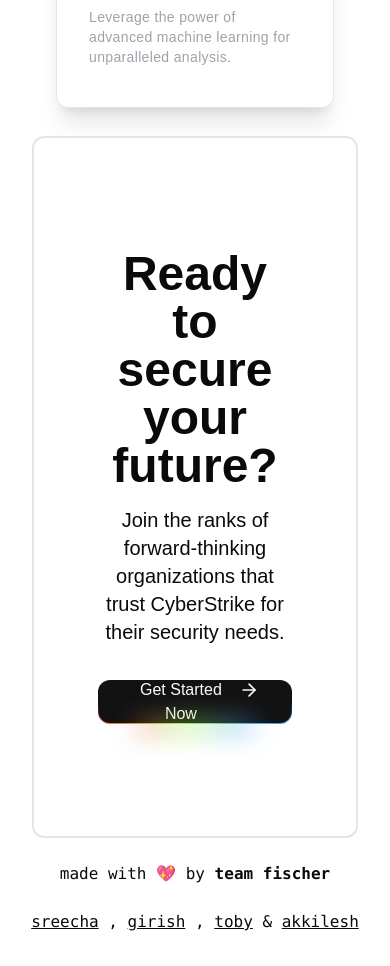
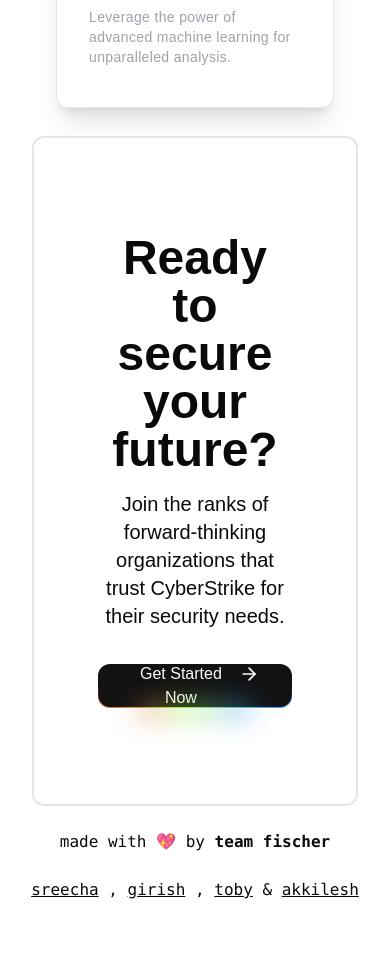
Before and after one commit to sr2echa/CyberStrike, a Next.js app in the folder frontend/: page / in a window 390 px wide. Shown: the part 2160-3126 px from the top of the page. After the commit the page ends 3094 px from the top, so only its background shows below. Built offline with nearby package versions, Linux system fonts and the light colour scheme.

Commit message:
update env

```diff
--- a/frontend/app/analyze/[id]/page.tsx
+++ b/frontend/app/analyze/[id]/page.tsx
@@ -67,7 +67,7 @@
 };
 
 export default function Analyze() {
-  const backendUrl = "https://d638-2406-7400-c8-df4b-636e-473-68ea-5287.ngrok-free.app";
+  const backendUrl = process.env.BACKEND_URL;
 
   //get the url
   const url = usePathname();
--- a/frontend/app/page.tsx
+++ b/frontend/app/page.tsx
@@ -68,7 +68,7 @@
 
 export function BigCard(){
   return(
-    <div className="flex dark:bg-[#0a0a0a] w-full bg-white justify-center items-center flex-col gap-8 border-2 rounded-xl sm:px-48 sm:py-72 px-16 py-28">
+    <div className="flex dark:bg-[#0a0a0a] w-full bg-white justify-center items-center flex-col gap-8 border-2 rounded-xl sm:px-48 sm:py-72 px-16 py-24">
 
       <div className="flex flex-col gap-4">
         <div className="text-5xl font-extrabold text-center">
--- a/frontend/app/upload/page.tsx
+++ b/frontend/app/upload/page.tsx
@@ -6,7 +6,7 @@
 import { Button, RainbowButton, FileUpload } from "@/components/ui";
 
 export default function Page() {
-  const backendUrl = "https://d638-2406-7400-c8-df4b-636e-473-68ea-5287.ngrok-free.app";
+  const backendUrl = process.env.BACKEND_URL;
   const [file, setFile] = useState<File | null>(null);
   const [isLoading, setIsLoading] = useState(false);
   const [isDragging, setIsDragging] = useState(false);
```
Also changed, not shown: 2 other files (tests, documents, lock files or other folders).
